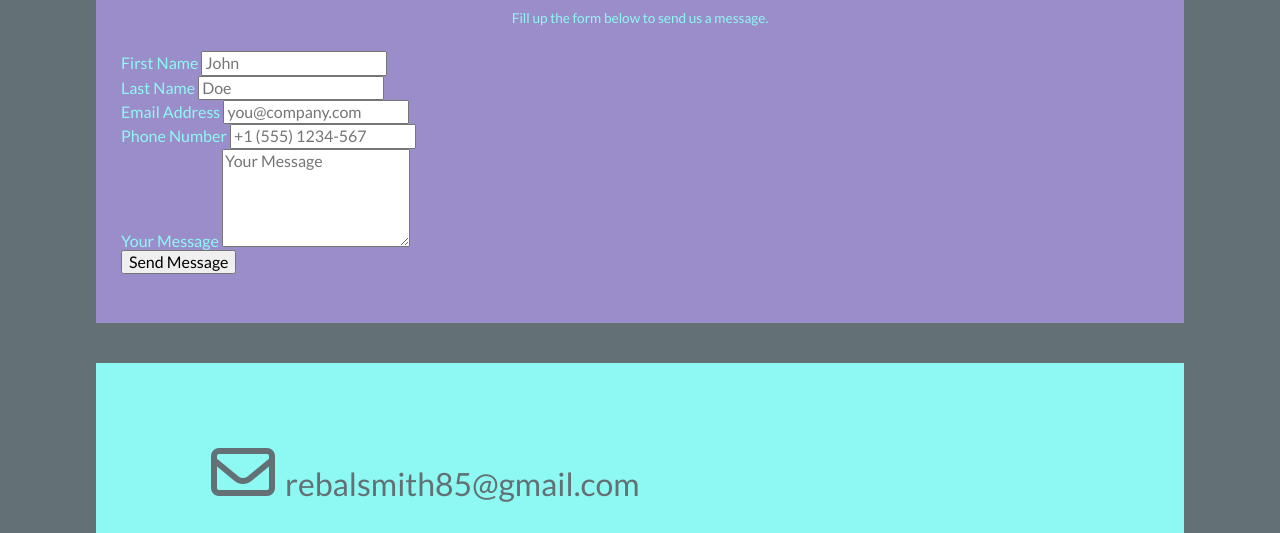
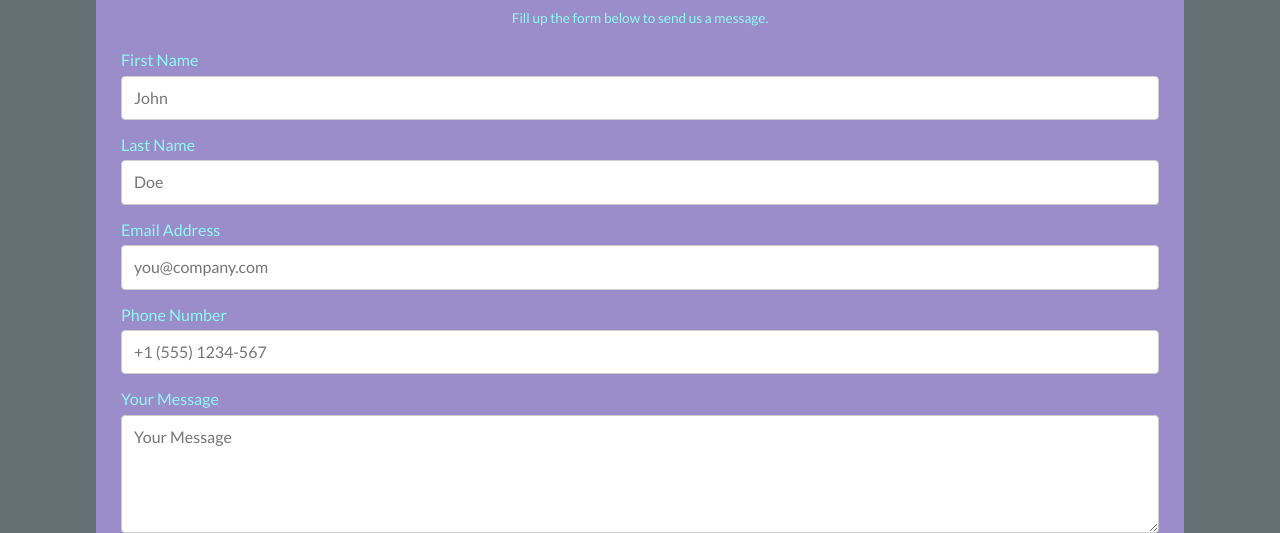
Before and after one commit to rebals/rebals-portfolio-new, a plain HTML site: page contact/contact.html in a window 1280 px wide. Shown: the part 262-795 px from the top of the page. Drawn offline with Linux system fonts and the light colour scheme.

Commit message:
Add css to form

```diff
--- a/css/styles.css
+++ b/css/styles.css
@@ -432,6 +432,41 @@ Contact page
 
 .form-input {
 
+}
+
+input[type=text], select, textarea {
+  width: 100%; /* Full width */
+  padding: 12px; /* Some padding */
+  border: 1px solid #ccc; /* Gray border */
+  border-radius: 4px; /* Rounded borders */
+  box-sizing: border-box; /* Make sure that padding and width stays in place */
+  margin-top: 6px; /* Add a top margin */
+  margin-bottom: 16px; /* Bottom margin */
+  resize: vertical /* Allow the user to vertically resize the textarea (not horizontally) */
+}
+
+input[type=email], select, textarea {
+  width: 100%; /* Full width */
+  padding: 12px; /* Some padding */
+  border: 1px solid #ccc; /* Gray border */
+  border-radius: 4px; /* Rounded borders */
+  box-sizing: border-box; /* Make sure that padding and width stays in place */
+  margin-top: 6px; /* Add a top margin */
+  margin-bottom: 16px; /* Bottom margin */
+  resize: vertical /* Allow the user to vertically resize the textarea (not horizontally) */
+}
+
+button[type=submit] {
+  background-color: #080708;
+  color: white;
+  padding: 12px 20px;
+  border: none;
+  border-radius: 4px;
+  cursor: pointer;
+}
+
+button[type=submit]:hover {
+  background-color: #45a049;
 }
 
 .contact-page article {
```
